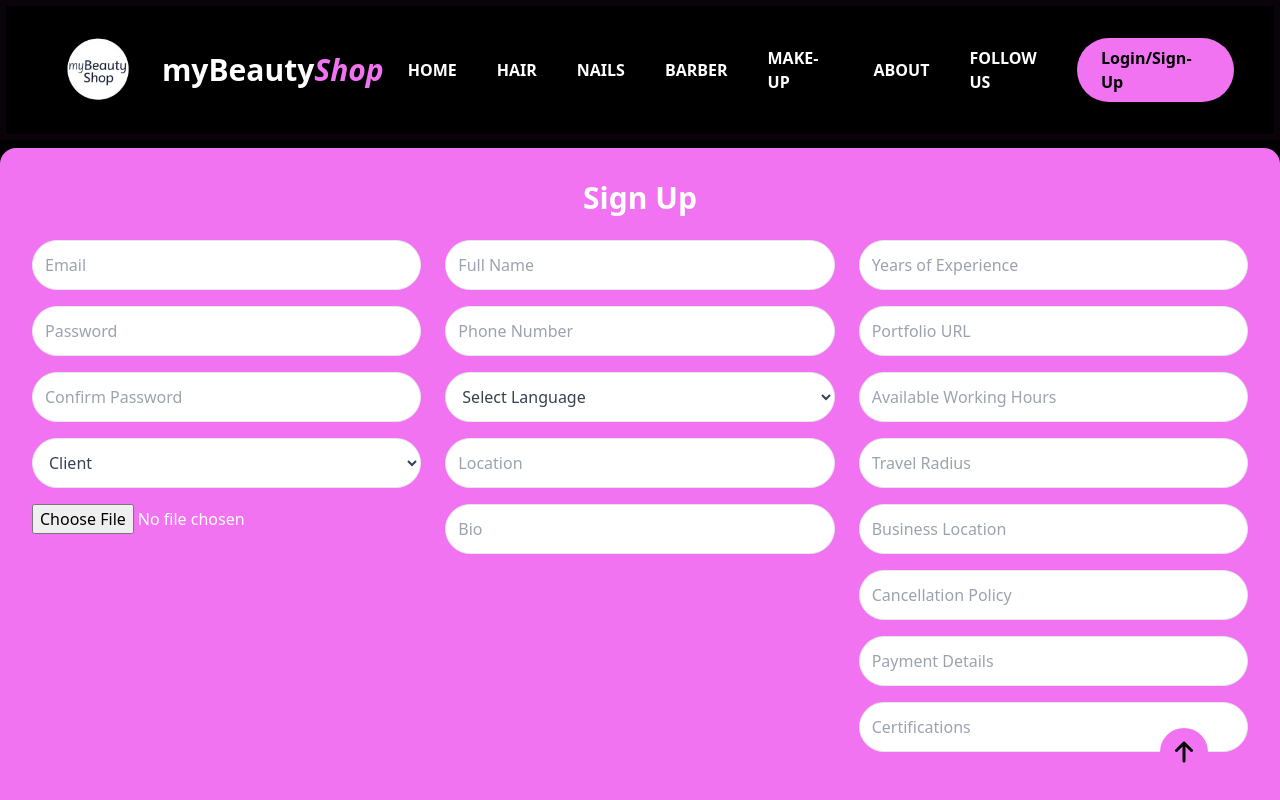
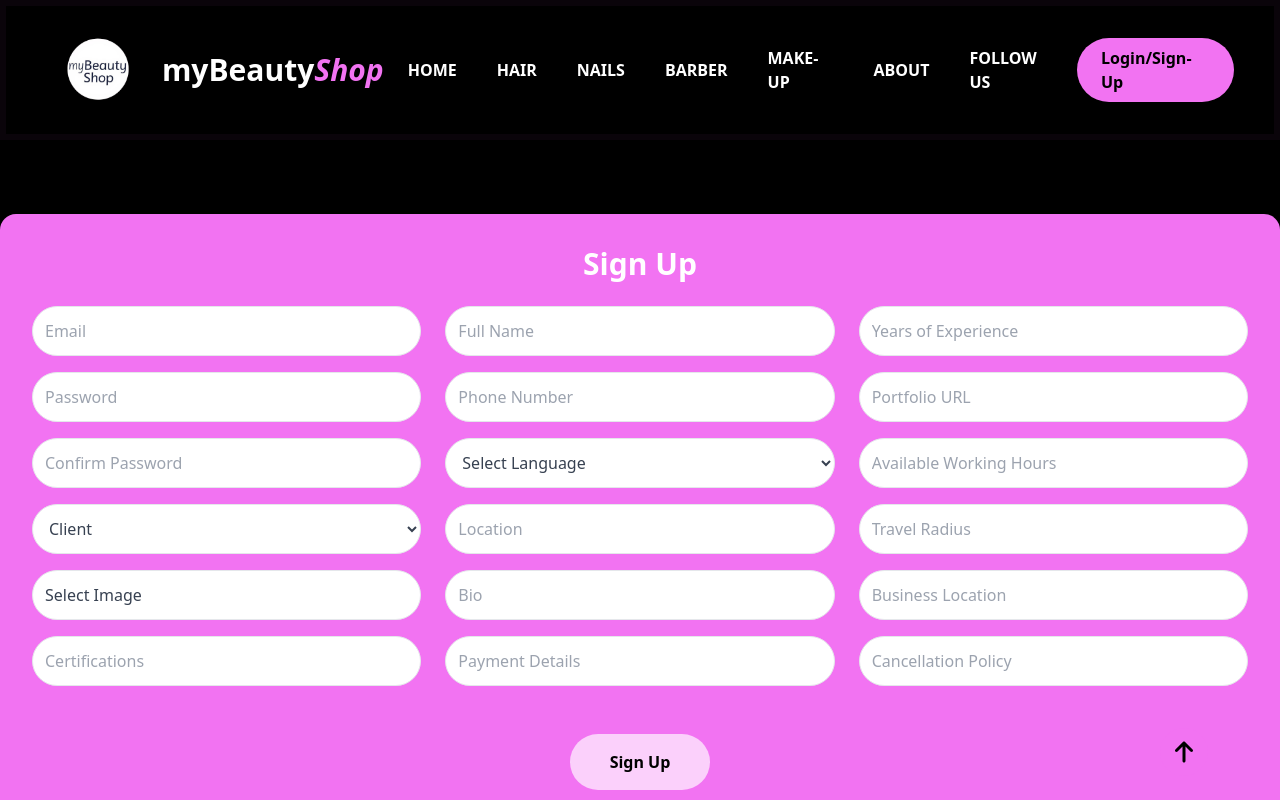
Before and after one commit to BertoSalva/BeautyShop, a React (Vite) app: page /login in a window 1280 px wide. Both pictures are taken after a click on the button "Sign Up". Shown: the top 800 px of the page. Built offline with nearby package versions, Linux system fonts and the light colour scheme.

Commit message:
select image to look like other etxboxes

```diff
--- a/src/Sections/home/Login.jsx
+++ b/src/Sections/home/Login.jsx
@@ -142,7 +142,21 @@ const Login = ({ onLogin }) => {
               <option value="HairStylist">Hair Stylist</option>
               <option value="MakeupArtist">Make-up Artist</option>
             </select>
-            <input type="file" accept="image/*" onChange={(e) => setProfilePictureFile(e.target.files[0])} className="text-white" />
+
+            <label className="flex items-center border p-3 rounded-full bg-white text-gray-700 cursor-pointer">
+  <span className="flex-1">
+    {profilePictureFile ? profilePictureFile.name : "Select Image"}
+  </span>
+  <input
+    type="file"
+    accept="image/*"
+    onChange={(e) => setProfilePictureFile(e.target.files[0])}
+    className="hidden"
+  />
+</label>
+
+
+            <input type="text" placeholder="Certifications" value={certifications} onChange={(e) => setCertifications(e.target.value)} className="border p-3 rounded-full" />
           </>
         )}
       </div>
@@ -171,6 +185,7 @@ const Login = ({ onLogin }) => {
           </select>
           <input type="text" placeholder="Location" value={location} onChange={(e) => setLocation(e.target.value)} className="border p-3 rounded-full" />
           <input type="text" placeholder="Bio" value={bio} onChange={(e) => setBio(e.target.value)} className="border p-3 rounded-full" />
+          <input type="text" placeholder="Payment Details" value={paymentDetails} onChange={(e) => setPaymentDetails(e.target.value)} className="border p-3 rounded-full" />
         </div>
       )}
 
@@ -196,8 +211,6 @@ const Login = ({ onLogin }) => {
           <input type="number" placeholder="Travel Radius" value={travelRadius} onChange={(e) => setTravelRadius(e.target.value)} className="border p-3 rounded-full" />
           <input type="text" placeholder="Business Location" value={businessLocation} onChange={(e) => setBusinessLocation(e.target.value)} className="border p-3 rounded-full" />
           <input type="text" placeholder="Cancellation Policy" value={cancellationPolicy} onChange={(e) => setCancellationPolicy(e.target.value)} className="border p-3 rounded-full" />
-          <input type="text" placeholder="Payment Details" value={paymentDetails} onChange={(e) => setPaymentDetails(e.target.value)} className="border p-3 rounded-full" />
-          <input type="text" placeholder="Certifications" value={certifications} onChange={(e) => setCertifications(e.target.value)} className="border p-3 rounded-full" />
         </div>
       )}
 
```
